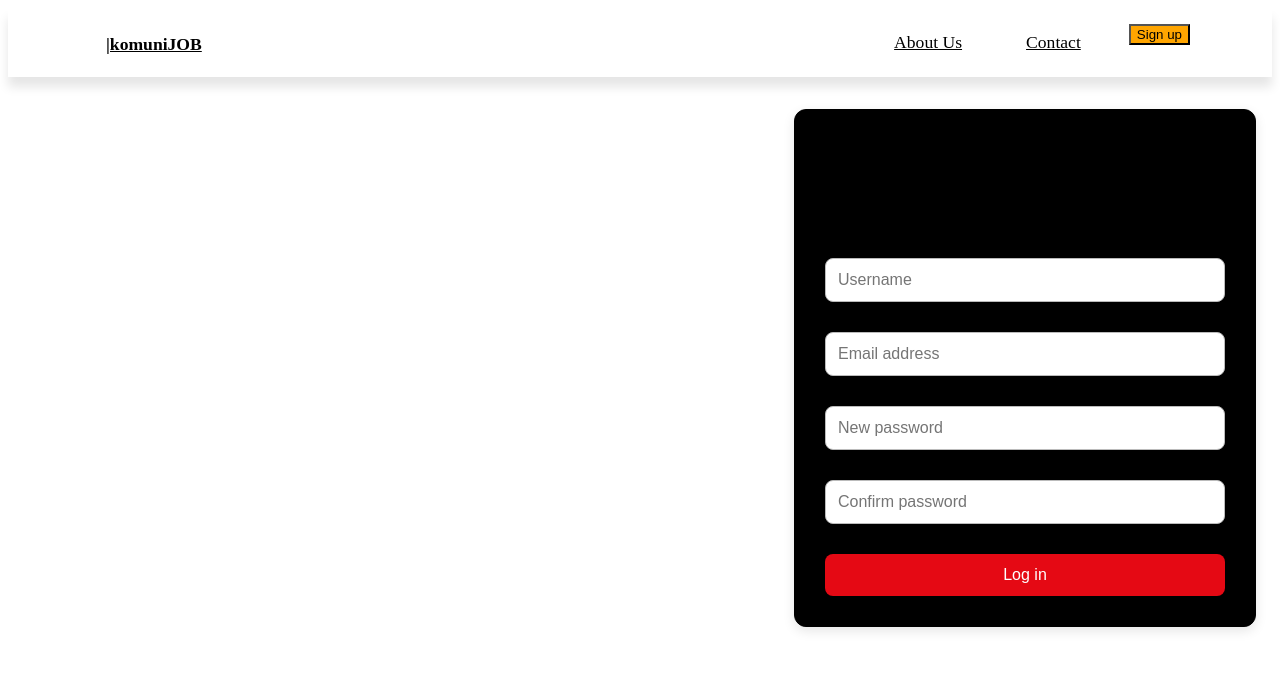
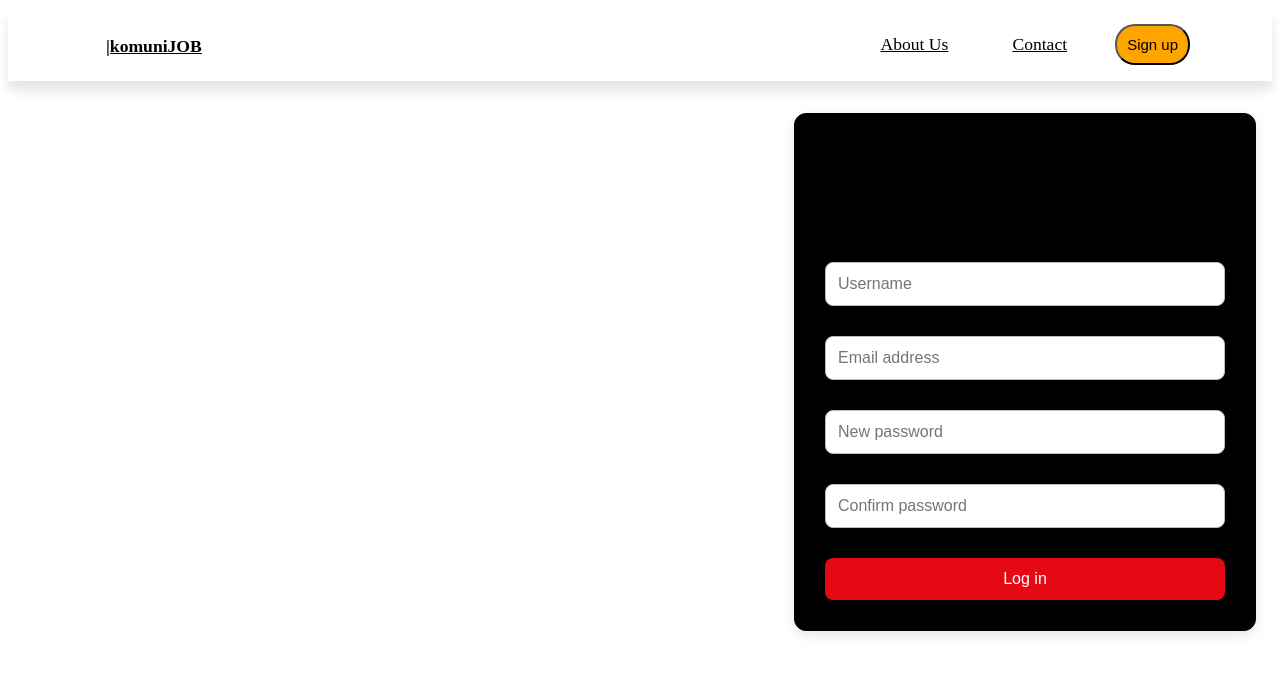
Before and after one commit to lenibnob/Komuni-Job, a React (Vite) app in the folder frontend/: page /register in a window 1280 px wide. Shown: the top 674 px of the page. Built offline with nearby package versions, Linux system fonts and the light colour scheme.

Commit message:
Basic File Structure

```diff
--- a/frontend/src/css/NavBar.css
+++ b/frontend/src/css/NavBar.css
@@ -15,6 +15,10 @@
 }
 
 .navbar-links {
+  display: flex;
+  justify-content: center;
+  align-items: center;
+
   color: black;
   padding-right: 50px;
   display: flex;
@@ -36,6 +40,9 @@
 
 .navButton {
   background-color: orange;
+  font-size: 15px;
+  padding: 10px;
+  border-radius: 20px;
 } .navButton:hover {
   border-color: black;
 }
```
